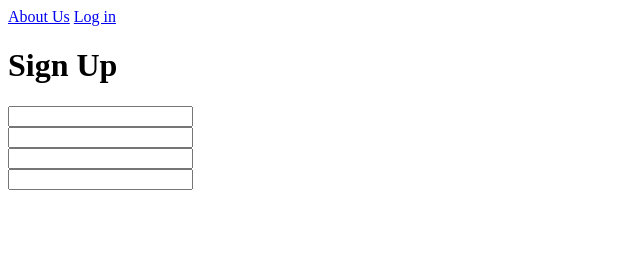
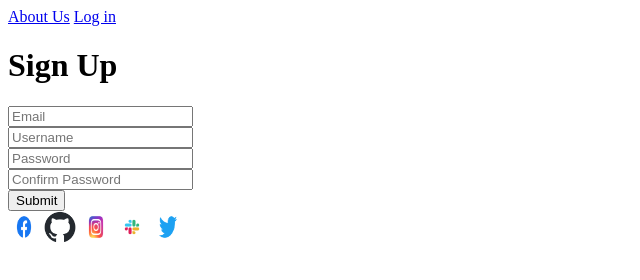
Before and after one commit to solhaynes/StaticRegisterPage, a plain HTML site: page index.html in a window 1280 px wide. Shown: the whole page, without its empty margins (0-640 px from the left). Drawn offline with Linux system fonts and the light colour scheme.

Commit message:
Not sure what change was made

```diff
--- a/index.html
+++ b/index.html
@@ -15,20 +15,27 @@
     <h1>Sign Up</h1>
     <form >
       <div>
-        <input type="email">
+        <input type="email" placeholder="Email" name="email" required>
       </div>
       <div>
-        <input type="text">
+        <input type="text" placeholder="Username" name="username" required>
       </div>
       <div>
-        <input type="password">
+        <input type="password" placeholder="Password" name="password" required>
       </div>
       <div>
-        <input type="password">
+        <input type="password" placeholder="Confirm Password" name="confirmPassword" required>
+      </div>
+      <div>
+        <button type="submit">Submit</button>
       </div>
     </form>
     <footer>
-
+      <img src="./assets/facebook-logo.png" alt="facebook logo" height="32" width="32">
+      <img src="./assets/github-mark.png" alt="github logo" height="32" width="32">
+      <img src="./assets/Instagram-Logo.png" alt="instagram logo" height="32" width="32">
+      <img src="./assets/Slack_Mark_Web.png" alt="slack logo" height="32" width="32">
+      <img src="./assets/Twitter-Logo.png" alt="twitter logo" height="32" width="32">
     </footer>
   </div>
 </body>
```
